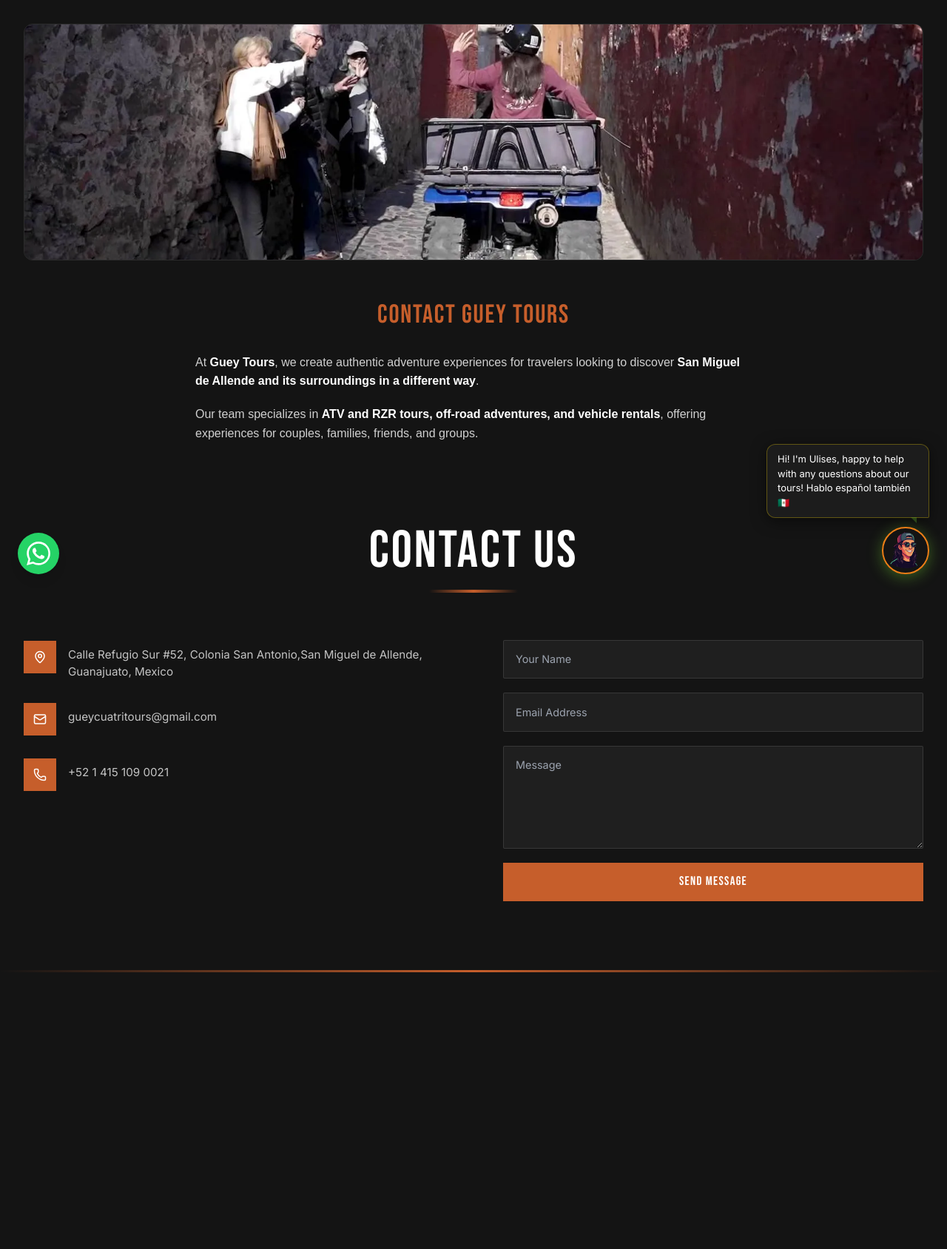
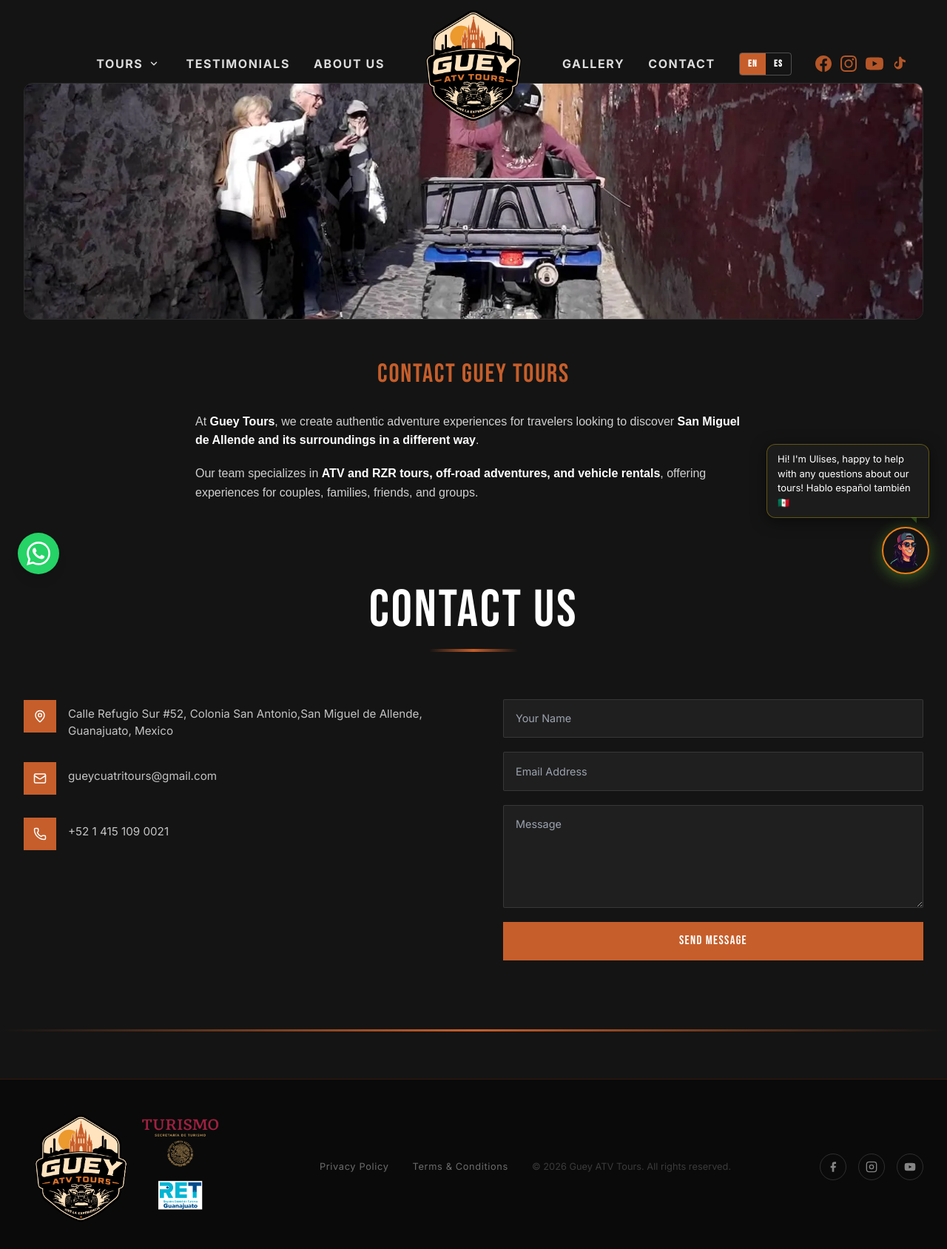
Before and after one commit to DraftStudiomx/Guey-tours-SEO, a Next.js app: page /contact in a window 1280 px wide. Shown: the top 1688 px of the page at 74% size. Before the commit the page ends 1378 px from the top, so only its background shows below. Built offline with nearby package versions, Linux system fonts and the light colour scheme; a web font is replaced by a local one.

Commit message:
Update page.tsx pagina contacto, footer y menu

```diff
--- a/app/contact/page.tsx
+++ b/app/contact/page.tsx
@@ -2,22 +2,27 @@
 
 import { useLang } from '@/lib/i18n'
 import Image from 'next/image'
+import Navbar from '@/components/Navbar'
+import Footer from '@/components/Footer'
 import ContactComponent from '@/components/Contact'
 
 export default function ContactPage() {
   const { lang } = useLang()
 
   return (
+    <>
+      <Navbar />
       <main style={{
         background: 'var(--dark, #0b0b0b)',
         minHeight: '100vh',
+        paddingTop: '7rem', // Espacio para que el Navbar fijo no tape el banner
         paddingBottom: '4rem'
       }}>
         {/* Banner de la página */}
         <div style={{
           maxWidth: '1300px',
           margin: '0 auto',
-        padding: '2rem 2rem 0 2rem'
+          padding: '0 2rem'
         }}>
           <div style={{
             width: '100%',
@@ -70,5 +75,7 @@ export default function ContactPage() {
         {/* Componente original de contacto (con info y tu formulario completo) */}
         <ContactComponent />
       </main>
+      <Footer />
+    </>
   )
 }
```
Lines whose indentation alone changed are shown as unchanged.
